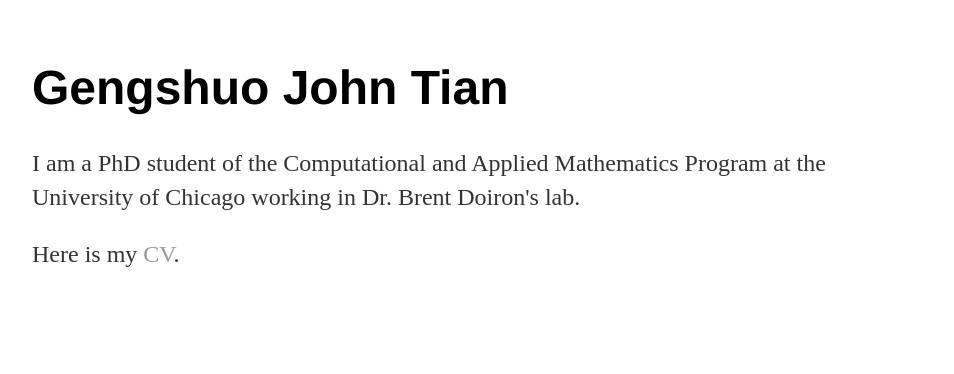
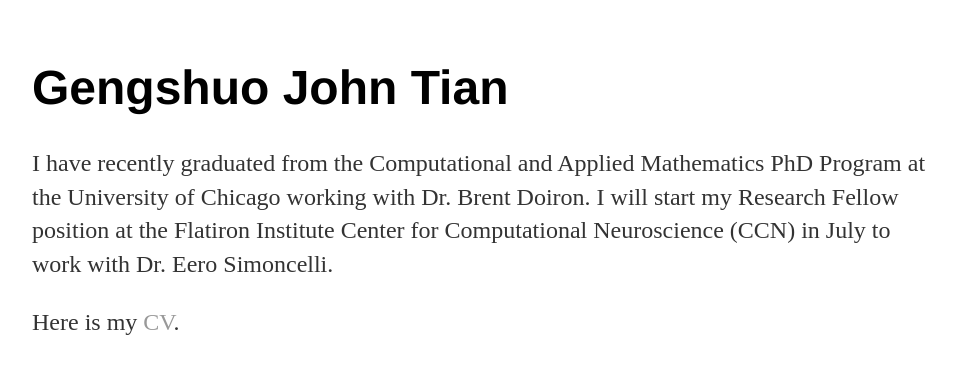
Before and after one commit to gengshuotian/gengshuotian.github.io, a Jekyll site: the page built from index.html, in a window 1280 px wide. Shown: the top 374 px of the page, without its empty margins (160-1114 px from the left). Built offline with Jekyll 4.4.1, drawn with Linux system fonts in a browser that asks for light colours.

Commit message:
Update main page

```diff
--- a/index.html
+++ b/index.html
@@ -4,6 +4,7 @@
 ---
 <div class="blurb">
 	<h1>Gengshuo John Tian</h1>
-	<p>I am a PhD student of the Computational and Applied Mathematics Program at the University of Chicago working in Dr. Brent Doiron's lab. </p>
+	<p>I have recently graduated from the Computational and Applied Mathematics PhD Program at the University of Chicago working with Dr. Brent Doiron.
+		I will start my Research Fellow position at the Flatiron Institute Center for Computational Neuroscience (CCN) in July to work with Dr. Eero Simoncelli. </p>
 	<p>Here is my <a href="https://gengshuotian.github.io/CV.pdf">CV</a>.</p>
 </div><!-- /.blurb -->
```
